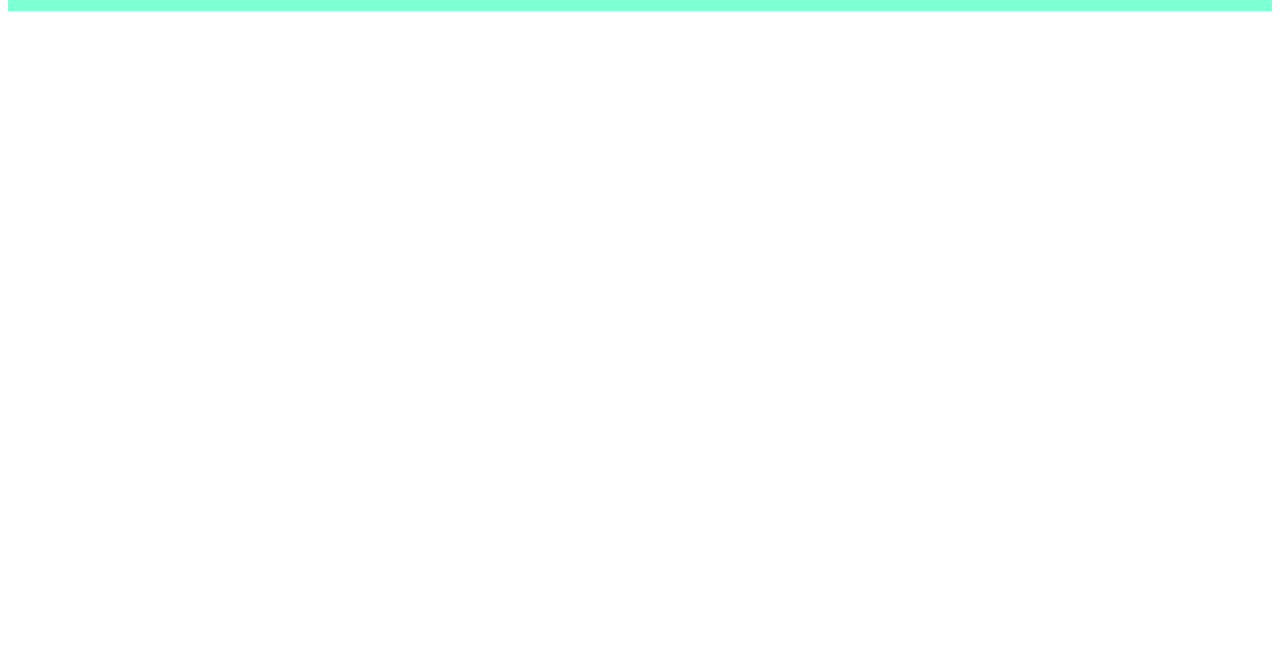
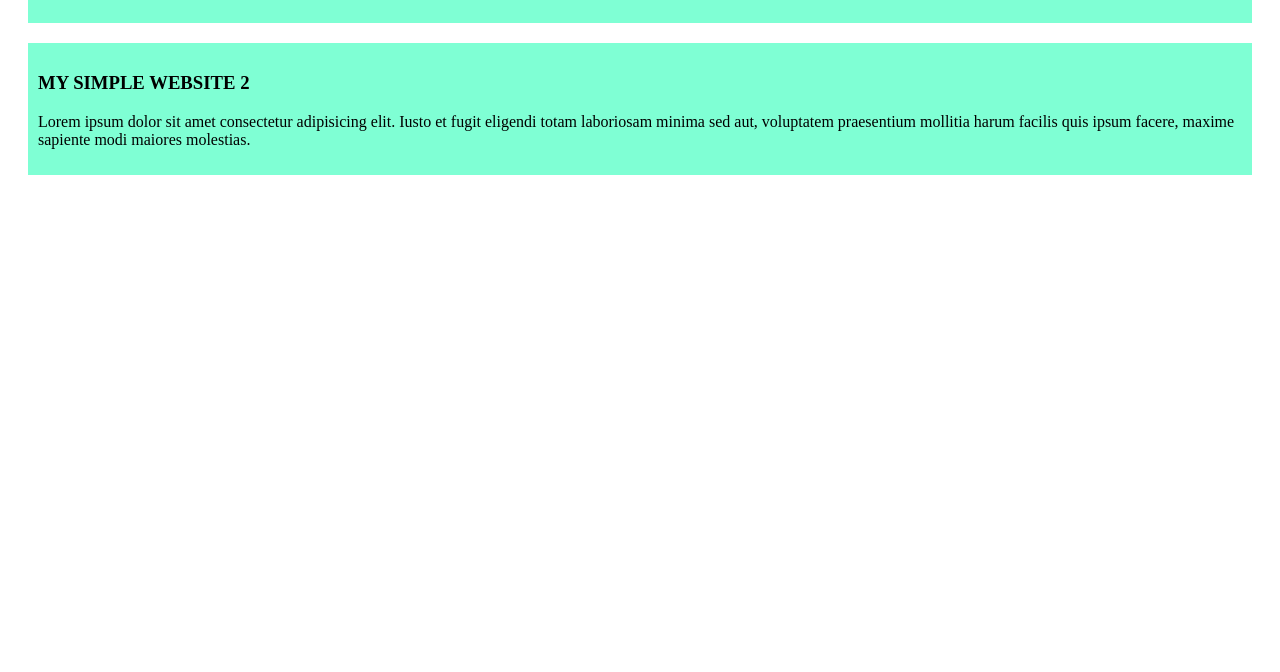
Before and after one commit to PuspitaSingha07/my-simple-website, a plain HTML site: page index.html in a window 1280 px wide. Shown: the part 128-800 px from the top of the page. Drawn offline with Linux system fonts and the light colour scheme.

Commit message:
Second blog added

```diff
--- a/index.html
+++ b/index.html
@@ -11,5 +11,11 @@
     <h3>MY SIMPLE WEBSITE</h3>
     <p>Lorem ipsum dolor sit amet consectetur adipisicing elit. Iusto et fugit eligendi totam laboriosam minima sed aut, voluptatem praesentium mollitia harum facilis quis ipsum facere, maxime sapiente modi maiores molestias.</p>
     </div>
+
+    <div>
+    <h3>MY SIMPLE WEBSITE 2</h3>
+    <p>Lorem ipsum dolor sit amet consectetur adipisicing elit. Iusto et fugit eligendi totam laboriosam minima sed aut, voluptatem praesentium mollitia harum facilis quis ipsum facere, maxime sapiente modi maiores molestias.</p>
+    </div>
+
 </body>
 </html>
--- a/styles/blog.css
+++ b/styles/blog.css
@@ -1,4 +1,5 @@
 div{
     background-color: aquamarine;
     padding: 10px;
+    margin: 20px;
 }
```
